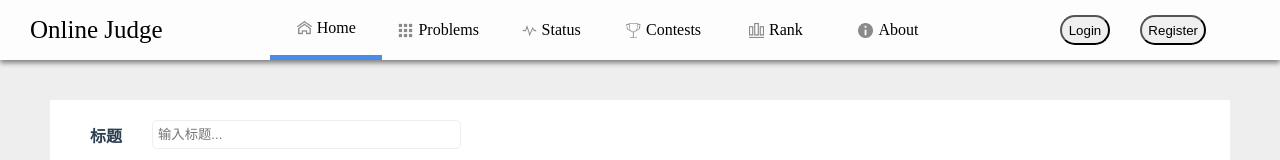
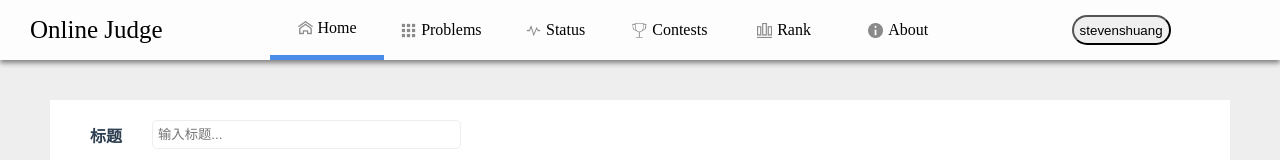
Before and after one commit to 0xff-dev/oj-front-end, a Vue app: page /home in a window 1280 px wide. Shown: the top 160 px of the page. Built offline with nearby package versions, Linux system fonts and the light colour scheme; sample sign-in values are in the browser's storage; what mavon-editor would draw is missing.

Commit message:
test login

```diff
--- a/src/components/head.vue
+++ b/src/components/head.vue
@@ -18,14 +18,13 @@
                     </router-link>
                   </li>
                 </ul>
-                <div class="buttons">
+                <div class="buttons" v-if="isLogin">
                     <button @click="login">Login</button>
                     <button @click="register">Register</button>
                 </div>
-                <!--测试用户登录后的显示结果, 名字很长的情况-->
-                <!-- <div class="buttons">
-                    <button class="user-login">stevenshuangcocordsdsdsdgggghghg</button>
-                </div> -->
+                <div class="buttons" v-if="!isLogin">
+                    <button class="user-login" @click="logout">{{username}}</button>
+                </div>
             </div>
         </transition>
     </div>
@@ -68,7 +67,6 @@ export default {
                 path: "/about"
             }],
             show: document.body.clientWidth > 1060,
-            //activeIndex: 0, // 应该需要vuex了，不能再等了
         }
     },
     created: function() {
@@ -83,29 +81,50 @@ export default {
             that.show = document.body.clientWidth >= 1060
         }
     },
+    watch: {
+        '$store.state.token': function(newVal, oldVal) {
+            if(newVal != '') {
+                // 请求验证token的正确性。
+                this.username = 'stevenshunag'
+                return
+            }
+            this.username = ''
+        }
+    },
     computed: {
         activeIndex() {
             return this.$store.state.tabIndex
+        },
+        isLogin() {
+            window.console.log("xx-xx: ", this.userToken === "")
+            return this.$store.state.token === ""
+        },
+        username() {
+            return "stevenshuang"
         }
     },
     methods: {
-        changeTab: function(index) {
+        changeTab(index) {
             this.$store.commit('setTabIndex', index)
             if(document.body.clientWidth < 1060) {
                 this.show = !this.show
             }
         },
-        login: function() {
+        login() {
             this.$store.commit('setPanelStatus', 1)
             if(document.body.clientWidth < 1060) {
                 this.show = !this.show
             }
         },
-        register: function() {
+        register() {
             this.$store.commit('setPanelStatus', 2)
             if(document.body.clientWidth < 1060) {
                 this.show = !this.show
             }
+        },
+        logout() {
+            this.$store.commit('setUserToken', '')
+            this.$store.commit('setUserInfo', {})
         }
     }
 }
```
